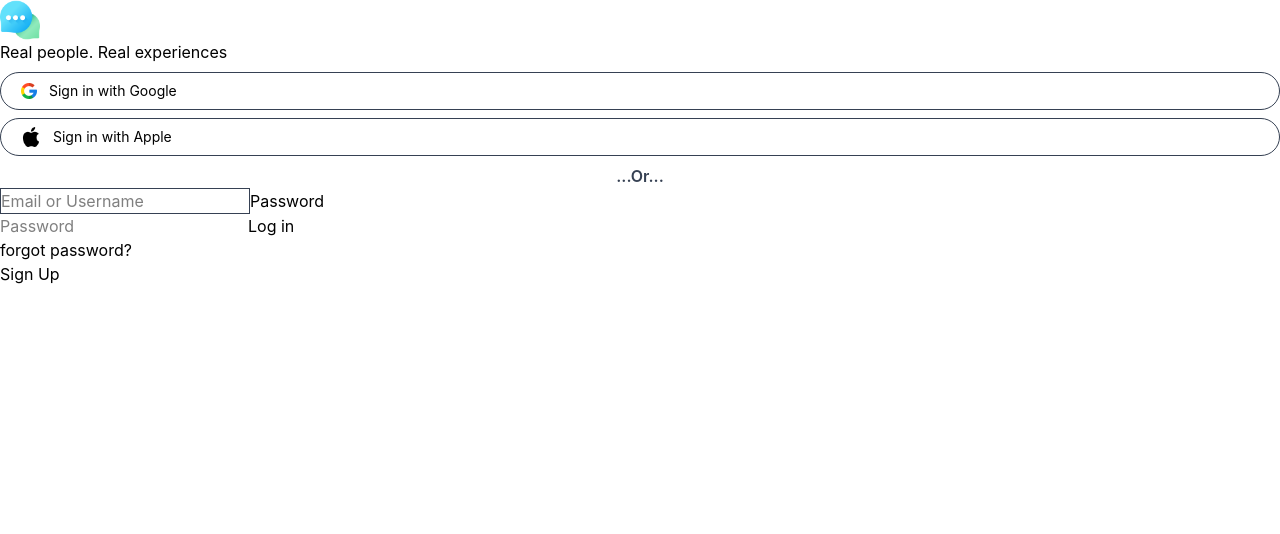
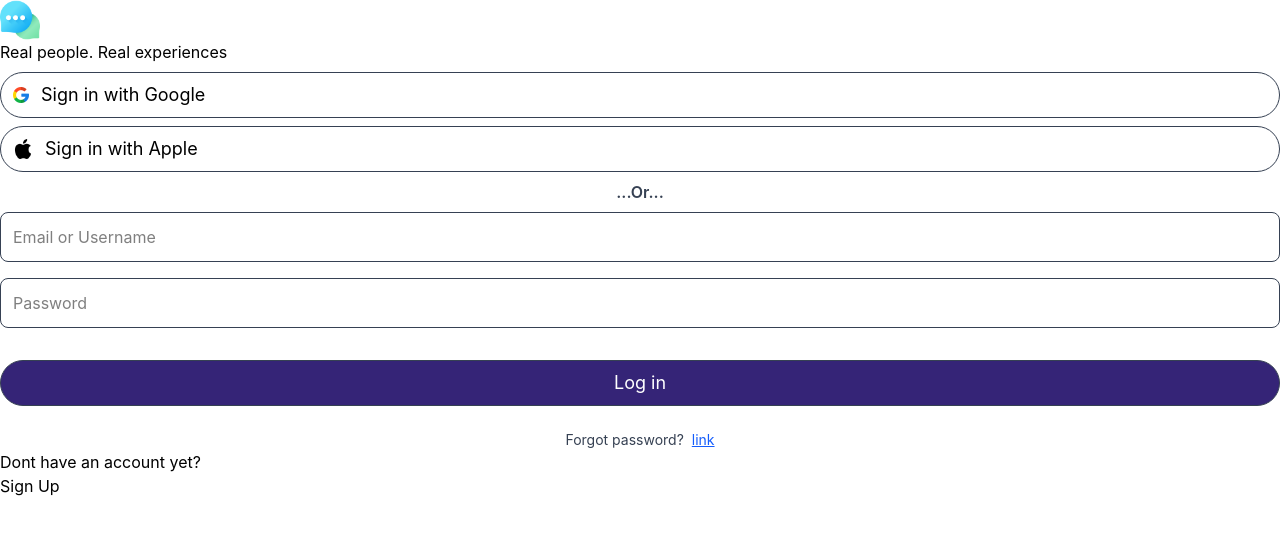
Before and after one commit to ChyyamakaU/ChatApp, a React (Vite) app: page / in a window 1280 px wide. Shown: the top 534 px of the page. Built offline with nearby package versions, Linux system fonts and the light colour scheme.

Commit message:
ft: add login form

```diff
--- a/src/pages/Login.jsx
+++ b/src/pages/Login.jsx
@@ -10,11 +10,11 @@ function Login() {
       <p>Real people. Real experiences</p>
 
       <div>
-        <button className="flex gap-3 overflow-y-hidden items-center rounded-3xl px-5 py-2 my-2 w-full text-xs md:text-sm border border-gray-700">
+        <button className="flex gap-3 overflow-y-hidden items-center rounded-3xl px-3 py-2 my-2 w-full text-sm md:text-lg border border-gray-700">
           <img className="w-4 " src={google} alt="Google logo" />
           <span>Sign in with Google</span>
         </button>
-        <button className="flex gap-3 items-center rounded-3xl  px-5 py-2 w-full my-2 text-xs md:text-sm border border-gray-700">
+        <button className="flex gap-3 items-center rounded-3xl  px-3 py-2 w-full my-2 text-sm md:text-lg border border-gray-700">
           <img className="w-5 " src={apple} alt="apple logo" />
           <span>Sign in with Apple</span>
         </button>
@@ -24,16 +24,21 @@ function Login() {
 
       <form action="">
 
-        <input className="border border-gray-700 " type="text" placeholder="Email or Username" required />
+        <input className="border border-gray-700 rounded-lg px-3 py-3 w-full my-2" type="text" placeholder="Email or Username" required />
 
-        <label htmlFor="password">Password</label> <br />
-        <input type="text" placeholder="Password" required />
 
-        <button>Log in</button>
+        <input className="border border-gray-700 rounded-lg px-3 py-3 w-full my-2" type="text" placeholder="Password" required />
 
-        <p> forgot password?</p>
+        <button  className="flex gap-3 items-center rounded-3xl bg-[#352477] text-white justify-center px-3 py-2  w-full my-6 text-sm md:text-lg border border-gray-700">Log in</button>
+
+        <div className="flex gap-2 justify-center items-center">
+          <p className="text-center text-sm text-gray-700 "> Forgot password?</p>
+          <p className="text-blue-600 text-sm underline">link</p>
+        </div>
       </form>
 
+
+<p>Dont have an account yet?</p>
       <p>Sign Up</p>
     </>
   );
```
